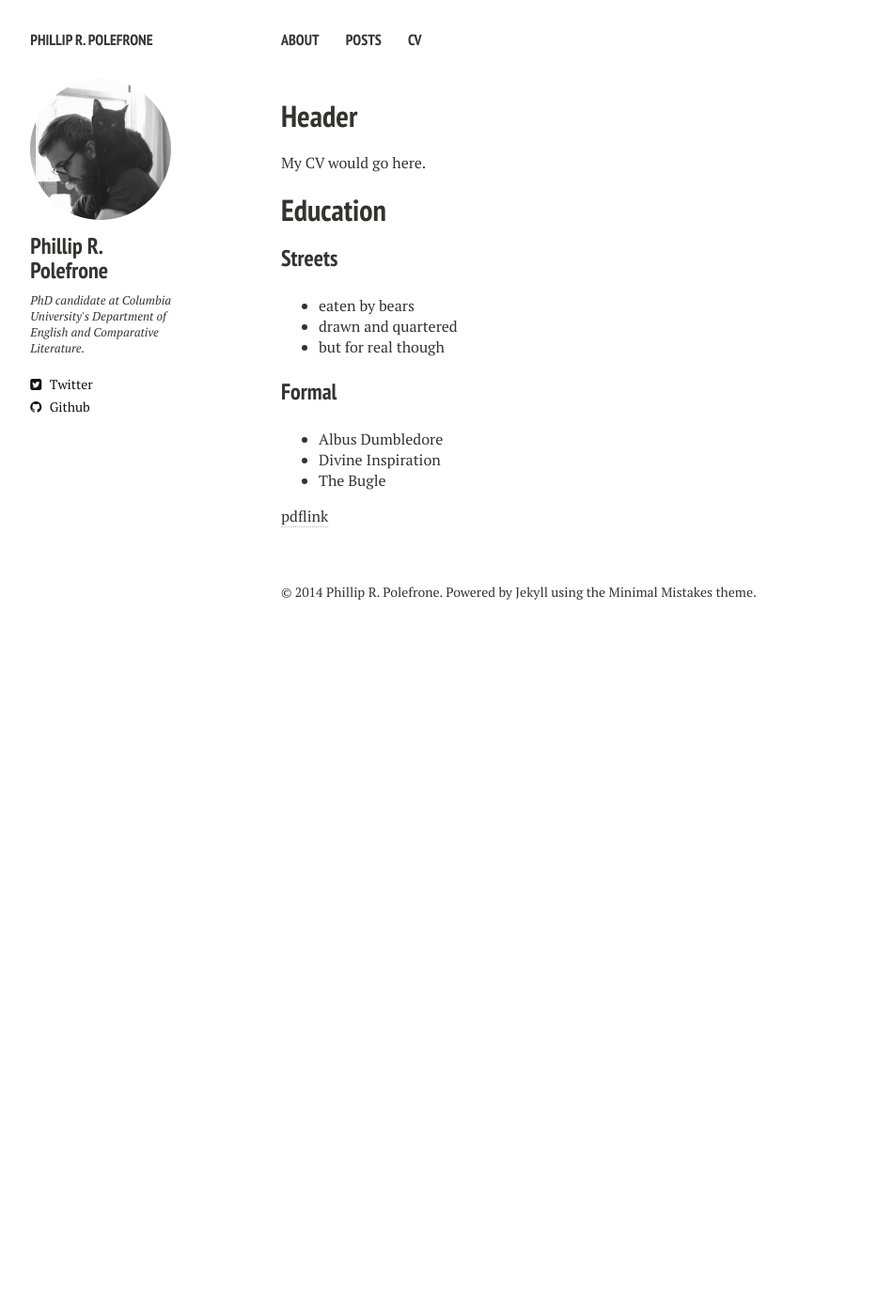
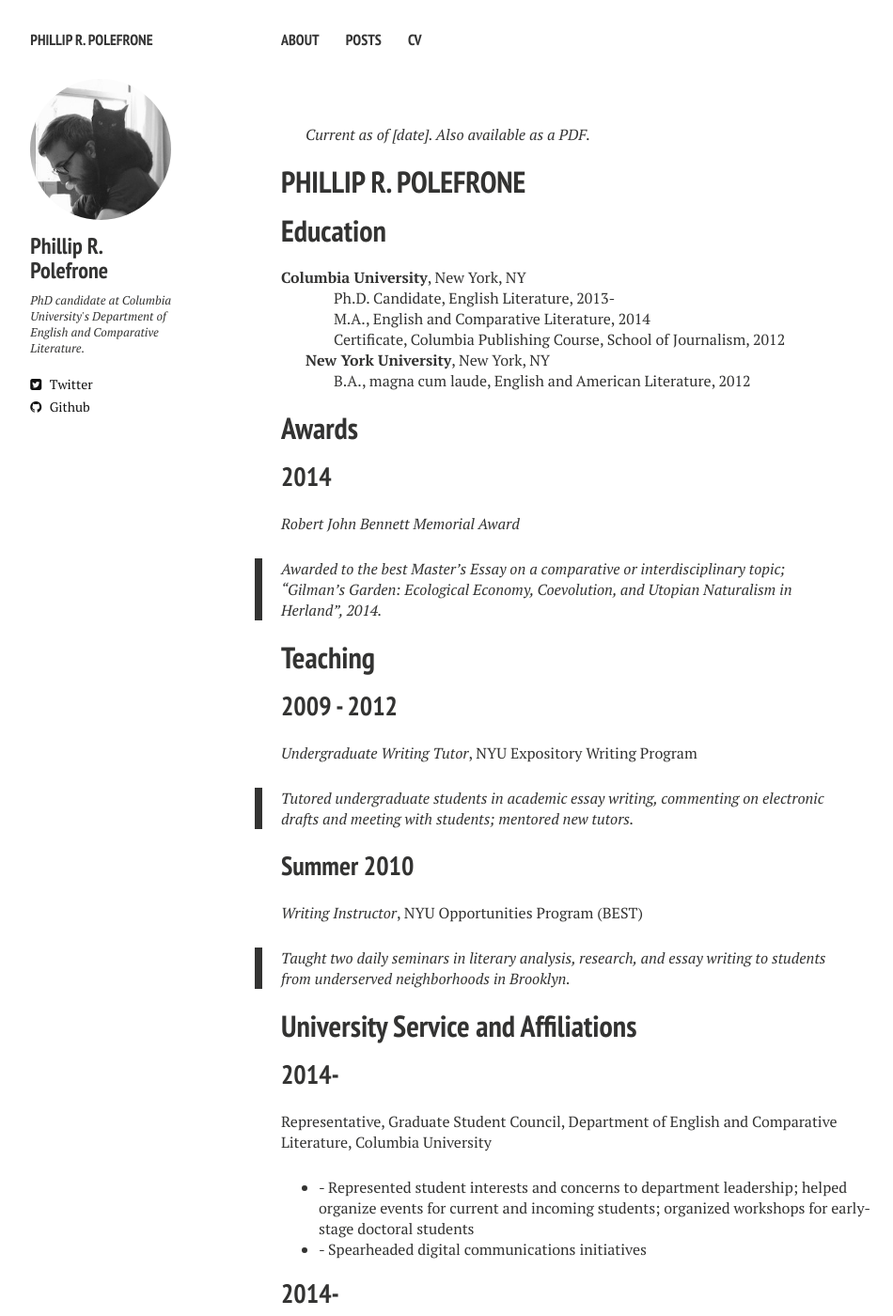
Before and after one commit to prpole/prpoleold.github.io, a Jekyll site: the page built from cv.md, in a window 1280 px wide and 1400 px high. Shown: the whole window at 94% size, without its empty margins (21-971 px from the left). Built offline with Jekyll 4.4.1, drawn with Linux system fonts in a browser that asks for light colours; nearby versions of some CDN libraries; some of the changed text lies outside the part shown.

Commit message:
added cv page

```diff
--- /dev/null
+++ b/_includes/_cv.html
@@ -0,0 +1,77 @@
+&nbsp;
+
+<em>Current as of [date].  Also available <a href="https://github.com/prpole/polefrone_cv.pdf?raw=true">as a PDF</a>.</em>
+
+<h1 style="text-align: left;">PHILLIP R. POLEFRONE</h1>
+
+<h1>Education</h1>
+<b>Columbia University</b>, New York, NY
+
+<p style="padding-left: 30px;">Ph.D. Candidate, English Literature, 2013-</p>
+<p style="padding-left: 30px;">M.A., English and Comparative Literature, 2014</p>
+<p style="padding-left: 30px;">Certificate, Columbia Publishing Course, School of Journalism, 2012</p>
+<b>New York University</b>, New York, NY
+
+<p style="padding-left: 30px;">B.A., magna cum laude, English and American Literature, 2012</p>
+
+
+<h1 id="awards" class="unnumbered">Awards</h1>
+<h2 id="section">2014</h2>
+<p><em>Robert John Bennett Memorial Award</em></p>
+<blockquote>
+<p>Awarded to the best Master’s Essay on a comparative or interdisciplinary topic; “Gilman’s Garden: Ecological Economy, Coevolution, and Utopian Naturalism in <em>Herland</em>”, 2014.</p>
+</blockquote>
+<h1 id="teaching" class="unnumbered">Teaching</h1>
+<h2 id="section-1">2009 - 2012</h2>
+<p><em>Undergraduate Writing Tutor</em>, NYU Expository Writing Program</p>
+<blockquote>
+<p>Tutored undergraduate students in academic essay writing, commenting on electronic drafts and meeting with students; mentored new tutors.</p>
+</blockquote>
+<h2 id="summer-2010">Summer 2010</h2>
+<p><em>Writing Instructor</em>, NYU Opportunities Program (BEST)</p>
+<blockquote>
+<p>Taught two daily seminars in literary analysis, research, and essay writing to students from underserved neighborhoods in Brooklyn.</p>
+</blockquote>
+<h1 id="university-service-and-affiliations" class="unnumbered">University Service and Affiliations</h1>
+<h2 id="section-2">2014-</h2>
+<p>Representative, Graduate Student Council, Department of English and Comparative Literature, Columbia University</p>
+<ul>
+<li>- Represented student interests and concerns to department leadership; helped organize events for current and incoming students; organized workshops for early-stage doctoral students</li>
+<li>- Spearheaded digital communications initiatives</li>
+</ul>
+<h2 id="section-3">2014-</h2>
+<p>Core Team Member, Group for Experimental Methods in the Humanities</p>
+<ul>
+<li>- <a href="http://xpmethod.github.io">http://xpmethod.github.io</a></li>
+</ul>
+<h1 id="publishing-and-editorial-experience" class="unnumbered">Publishing and Editorial Experience</h1>
+<h2 id="section-4">2012-2013</h2>
+<p><em>Digital Production Assistant</em>, Publishers Weekly</p>
+<ul>
+<li>- Oversaw production of digital products and ad placement</li>
+<li>- Acted as liaison between sales department and tech team; general support</li>
+</ul>
+<h2 id="section-5">2011-2012</h2>
+<p><em>Senior Editor</em>, Mercer Street (student journal)</p>
+<ul>
+<li>- Edited yearly anthology of student essays from across academic departments; selected and edited essays</li>
+<li>- Fact-checking and standardizing citation format</li>
+</ul>
+<h2 id="section-6">2009-2012</h2>
+<p><em>Editor-in-Chief</em>, West 10th (student journal)</p>
+<ul>
+<li>- Oversaw digitization of journal at west10th.org; commissioned content from board members; managed production of online archive</li>
+</ul>
+<h1 id="book-selling-experience" class="unnumbered">Book Selling Experience</h1>
+<h2 id="section-7">2012-2013</h2>
+<p><em>Bookseller</em>, Greenlight Bookstore, Brooklyn</p>
+<ul>
+<li>- Managed offsite sales kiosk at the Brooklyn Academy of Music</li>
+<li>- Manned sales floor and register, providing customer recommendations and assistance; maintained accurate inventory, organized displays and stacks</li>
+</ul>
+<h1 id="other-work-experience" class="unnumbered">Other Work Experience</h1>
+<h2 id="summer-2009">Summer 2009</h2>
+<p><em>Database Intern</em>, Broadridge-AccessData, Pittsburgh, PA</p>
+<ul>
+<li>- Maintained and troubleshot SQL code for automated database updates</li>
+</ul>
--- a/cv.md
+++ b/cv.md
@@ -5,19 +5,4 @@
 permalink: /cv/
 ---
 
-#Header
-My CV would go here.
-
-#Education
-
-###Streets
-- eaten by bears
-- drawn and quartered
-- but for real though
-
-###Formal
-- Albus Dumbledore
-- Divine Inspiration
-- The Bugle
-
-[pdflink]({{site.url}}/PhillipPolefroneCV.pdf)
+{% include _cv.html %}
```
Also changed, not shown: index.md (+3 -1 lines).
